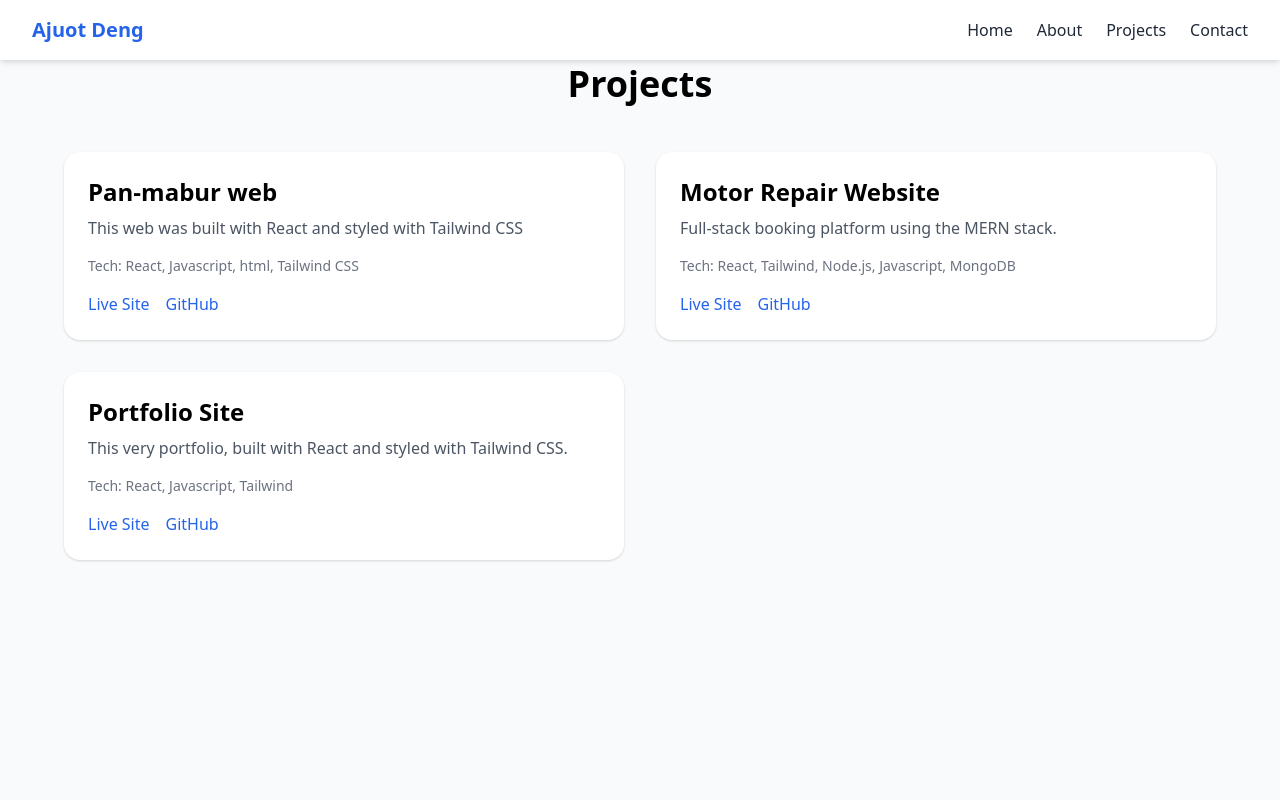
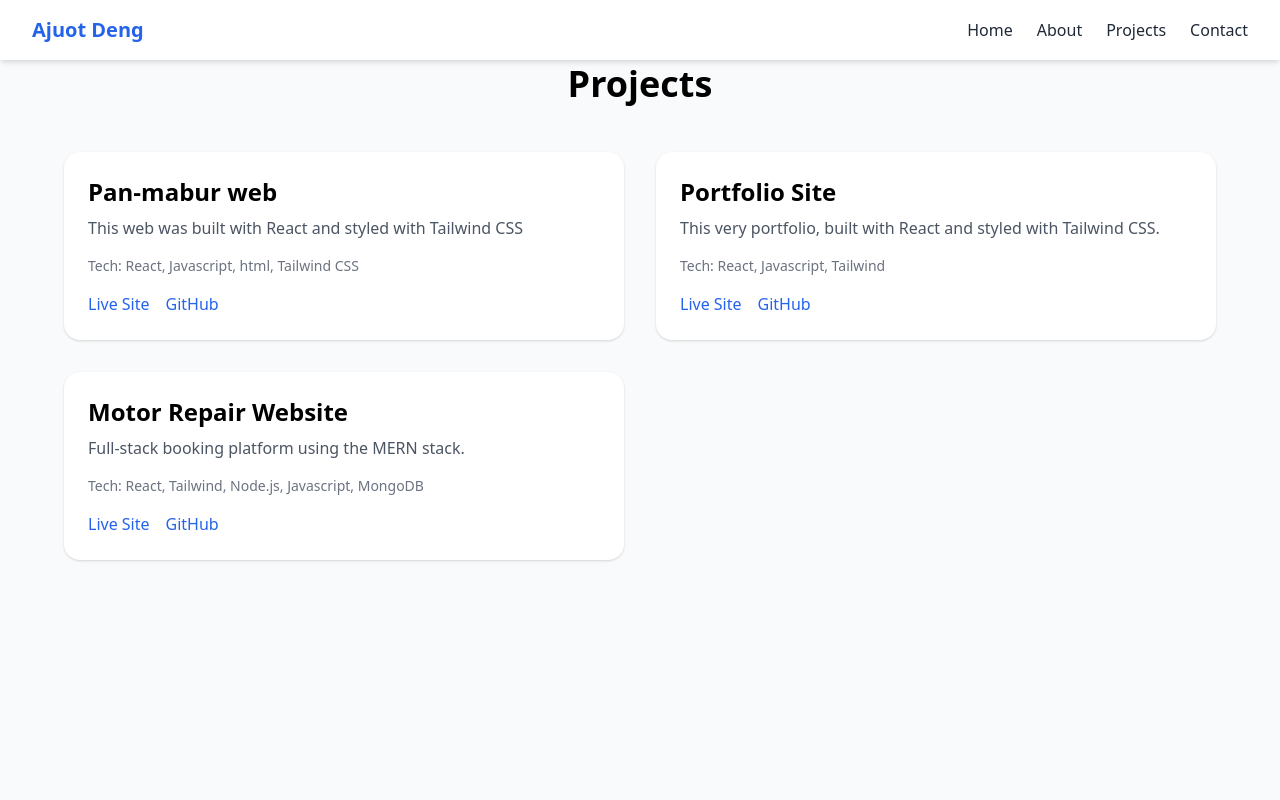
Before and after one commit to Ajuotdeng/portfolio-site, a React (Create React App) app: page /projects in a window 1280 px wide. Shown: the top 800 px of the page. Built offline with nearby package versions, Linux system fonts and the light colour scheme.

Commit message:
Update Projects.jsx

```diff
--- a/src/components/Projects.jsx
+++ b/src/components/Projects.jsx
@@ -7,6 +7,13 @@ const projects = [
     repo: 'https://github.com/Ajuotdeng/Pan-mabur-web',
   },
 
+   {
+    title: 'Portfolio Site',
+    description: 'This very portfolio, built with React and styled with Tailwind CSS.',
+    tech: ['React', 'Javascript', 'Tailwind'],
+    live: 'https://ajuotdeng.netlify.app',
+    repo: 'https://github.com/Ajuotdeng/portfolio-site',
+  },
 
   {
     title: 'Motor Repair Website',
@@ -15,13 +22,7 @@ const projects = [
     live: 'https://your-project-link.com',
     repo: 'https://github.com/Ajuotdeng/motor-repair',
   },
-  {
-    title: 'Portfolio Site',
-    description: 'This very portfolio, built with React and styled with Tailwind CSS.',
-    tech: ['React', 'Javascript', 'Tailwind'],
-    live: 'https://portfolio.netlify.app',
-    repo: 'https://github.com/Ajuotdeng/portfolio-site',
-  },
+
 ];
 
 export default function Projects() {
```
